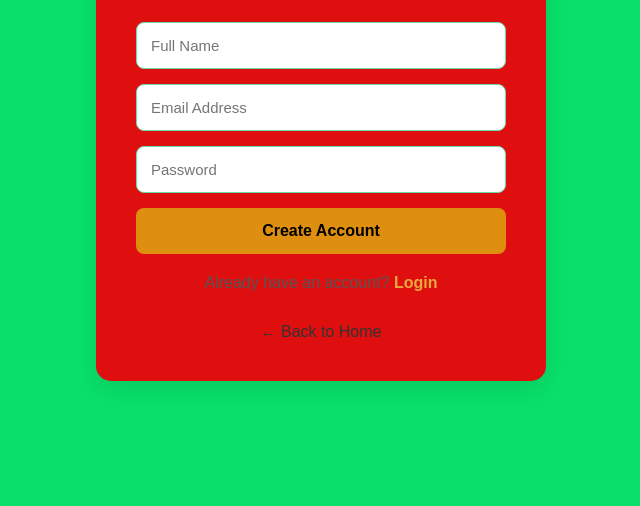
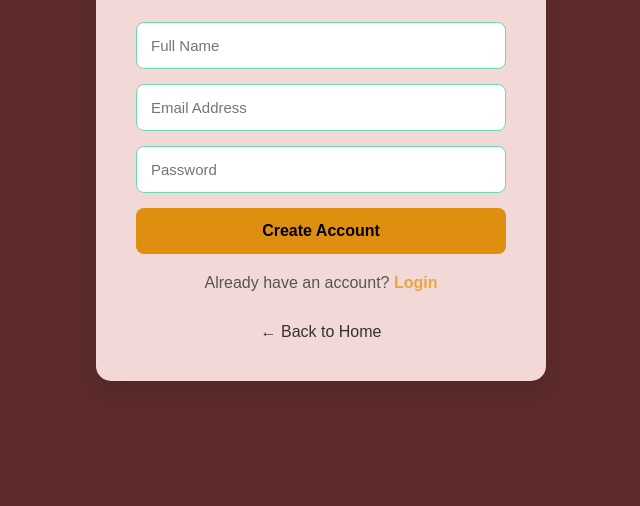
Before and after one commit to Aarav317/Hotel-Booking, a plain HTML site: page templates/register.html in a window 1280 px wide. Shown: the part 294-800 px from the top of the page, without its empty margins (319-959 px from the left). Drawn offline with Linux system fonts and the light colour scheme.

Commit message:
Update register page design

```diff
--- a/templates/register.html
+++ b/templates/register.html
@@ -14,7 +14,7 @@
         body {
             margin: 0;
             font-family: Arial, sans-serif;
-            background-color: #09e06a;
+            background-color: #5d2b2b;
 
             display: flex;
             justify-content: center;
@@ -27,7 +27,7 @@
             width: 90%;
             max-width: 450px;
 
-            background-color: rgb(224, 15, 15);
+            background-color: rgb(243, 216, 216);
 
             padding: 40px;
 
```
